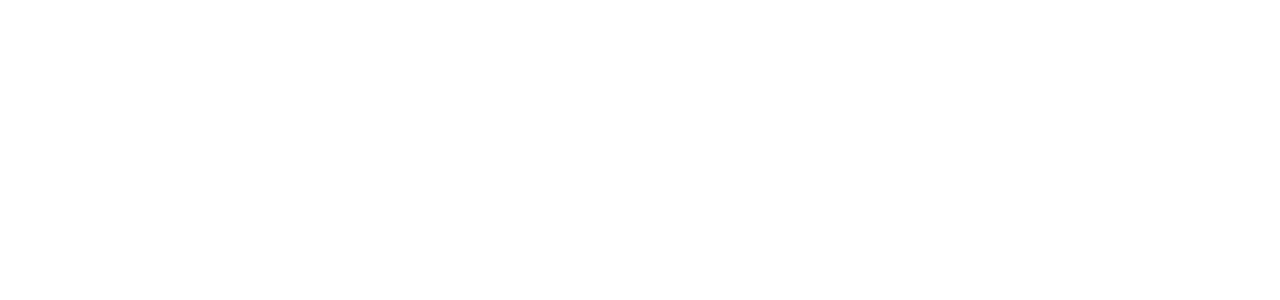
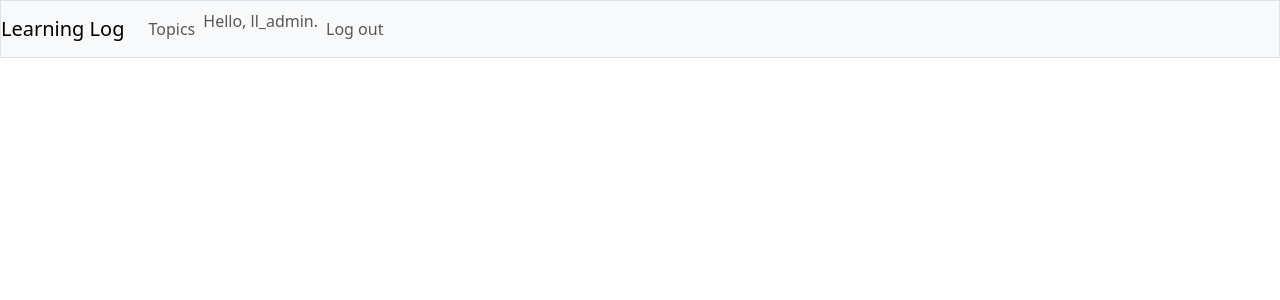
Before and after one commit to hoseinAkbari97/Learning_log, a Django app: page /edit_entry/1/ in a window 1280 px wide. Before the commit the part shown is empty. Shown: the top 300 px of the page. Run offline with Django 4.2, Linux system fonts and the light colour scheme; a user stored in the database is signed in; data comes from the database, SQL or seed files in the repository; parts of the project's set-up code (start-up, migrations or seed data) failed here and were passed over; some libraries are stand-ins or nearby versions.

Commit message:
Defining the navigation bar

```diff
--- a/learning_logs/templates/learning_logs/base.html
+++ b/learning_logs/templates/learning_logs/base.html
@@ -12,3 +12,40 @@
     {% bootstrap_javascript jquery='full' %}
 
 </head>
+<body>
+
+    <nav class="navbar navbar-expand-md navbar-light bg-light mb-4 border">
+
+        <a class="navbar-brand" href="{% url 'learning_logs:index' %}">
+            Learning Log</a>
+
+        <button class="navbar-toggler" type="button" data-toggle="collapse"
+                data-target="#navbarCollapse" aria-controls="navbarCollapse"
+                aria-expanded="false" aria-label="toggle-navigation">
+            <span class="navbar-toggler-icon"></span></button>
+        <div class="collapse navbar-collapse" id="navbarCollapse">
+            <ul class="navbar-nav mr-auto">
+                <li class="nav-item">
+                  <a class="nav-link" href="{% url 'learning_logs:topics' %}">
+                      Topics</a></li>
+            </ul>
+            <ul class="navbar-nav ml-auto">
+                {% if user.is_authenticated %}
+                    <li class="nav-item">
+                      <span class="navbar-text">Hello, {{ user.username }}.</span>
+                    </li>
+                    <li class="nav-item">
+                      <a class="nav-link" href="{% url 'users:logout' %}">Log out</a>
+                    </li>
+                {% else %}
+                    <li class="nav-item">
+                      <a class="nav-link" href="{% url 'users:register' %}">Register</a>
+                    </li>
+                    <li class="nav-item">
+                      <a class="nav-link" href="{% url 'users:login' %}">Log in</a></li>
+                {% endif %}
+            </ul>
+        </div>
+
+    </nav>
+</body>
```
